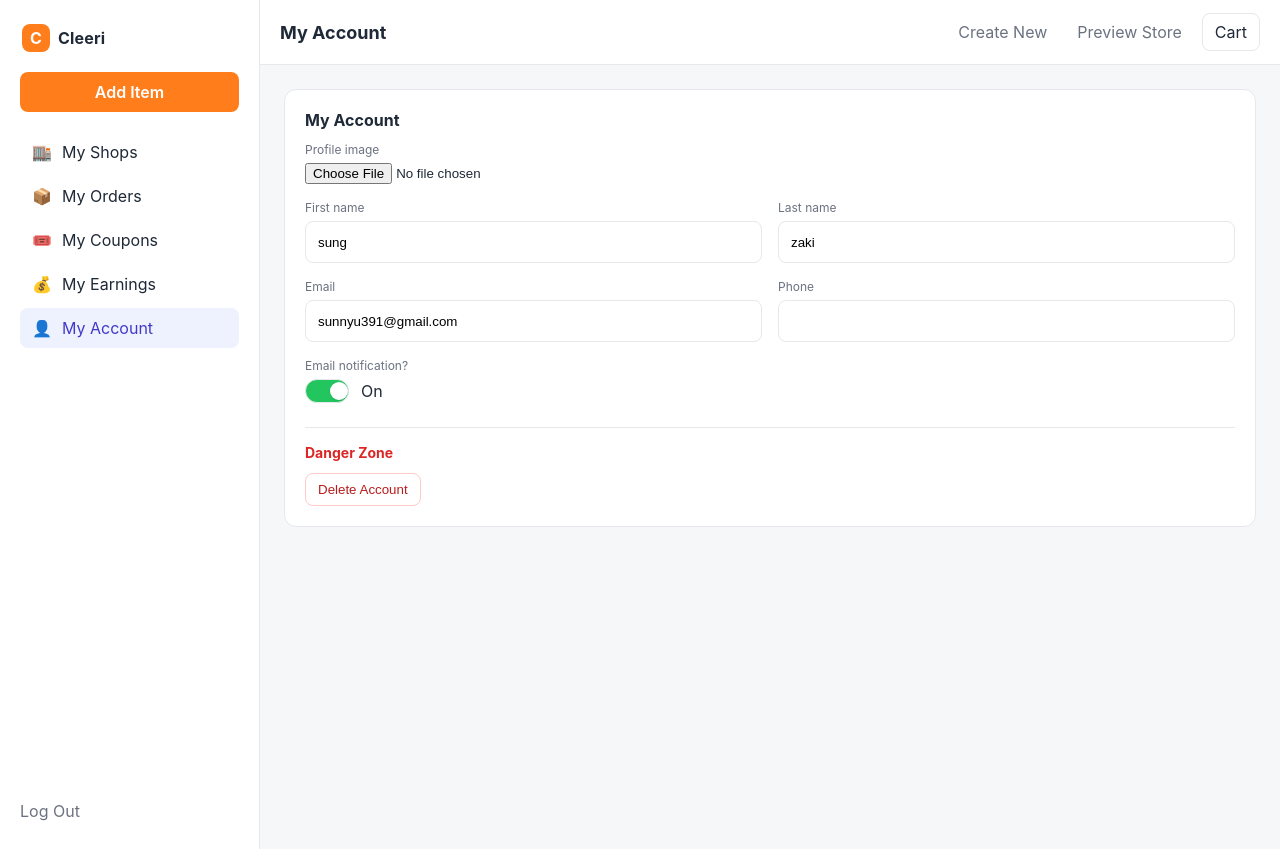
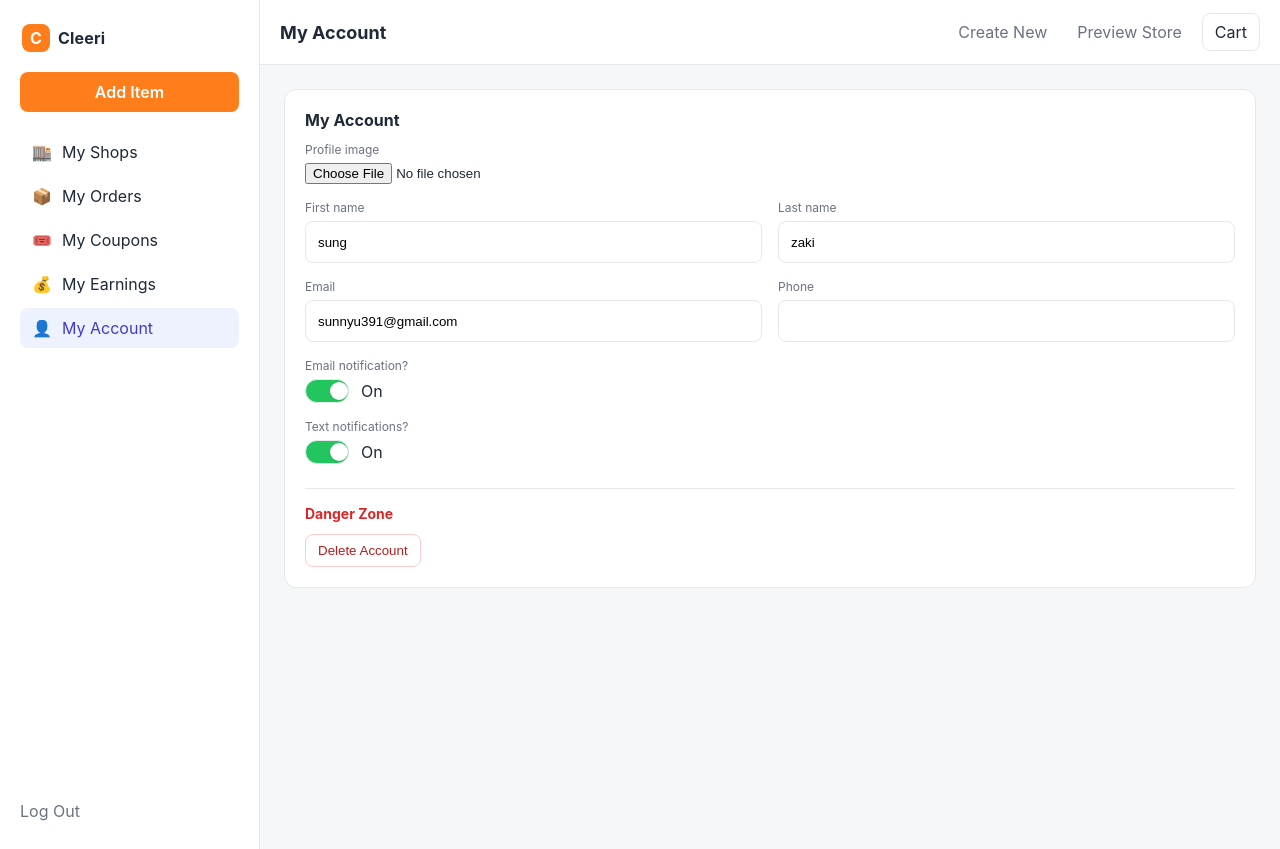
Before and after one commit to Suraj2699/Test-Repo, a Next.js app: page /account in a window 1280 px wide. Built offline with nearby package versions, Linux system fonts and the light colour scheme.

Commit message:
Add second toggle section
cgen-63ea15dd2923477288443997726e26b1

```diff
--- a/pages/account.js
+++ b/pages/account.js
@@ -48,6 +48,19 @@ export default function AccountPage() {
             <span>{emailNotif ? "On" : "Off"}</span>
           </div>
         </div>
+
+        <div className="input-group full-row">
+          <label className="input-label">Text notifications?</label>
+          <div className="switch-row">
+            <button
+              type="button"
+              aria-pressed={textNotif}
+              className={"switch" + (textNotif ? " is-on" : "")}
+              onClick={() => setTextNotif((v) => !v)}
+            />
+            <span>{textNotif ? "On" : "Off"}</span>
+          </div>
+        </div>
       </div>
 
       <div className="danger-zone">
```
